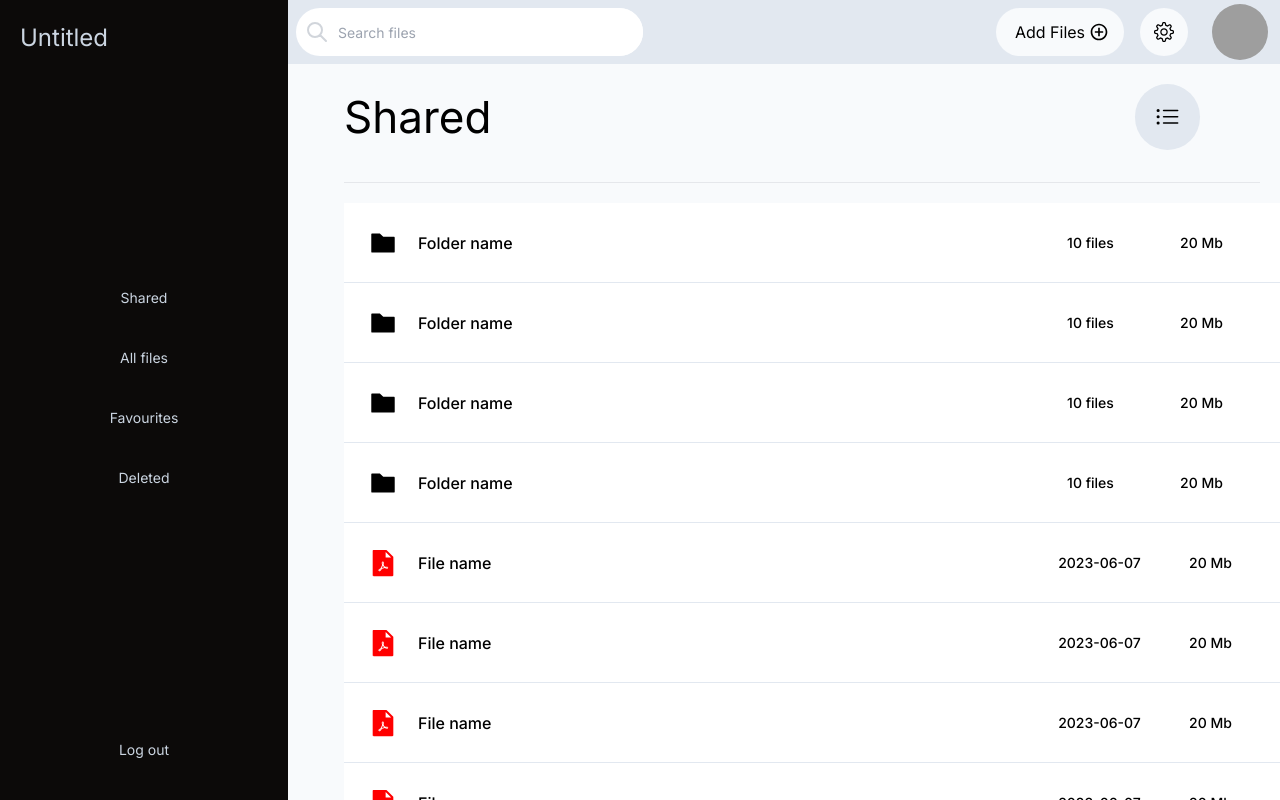
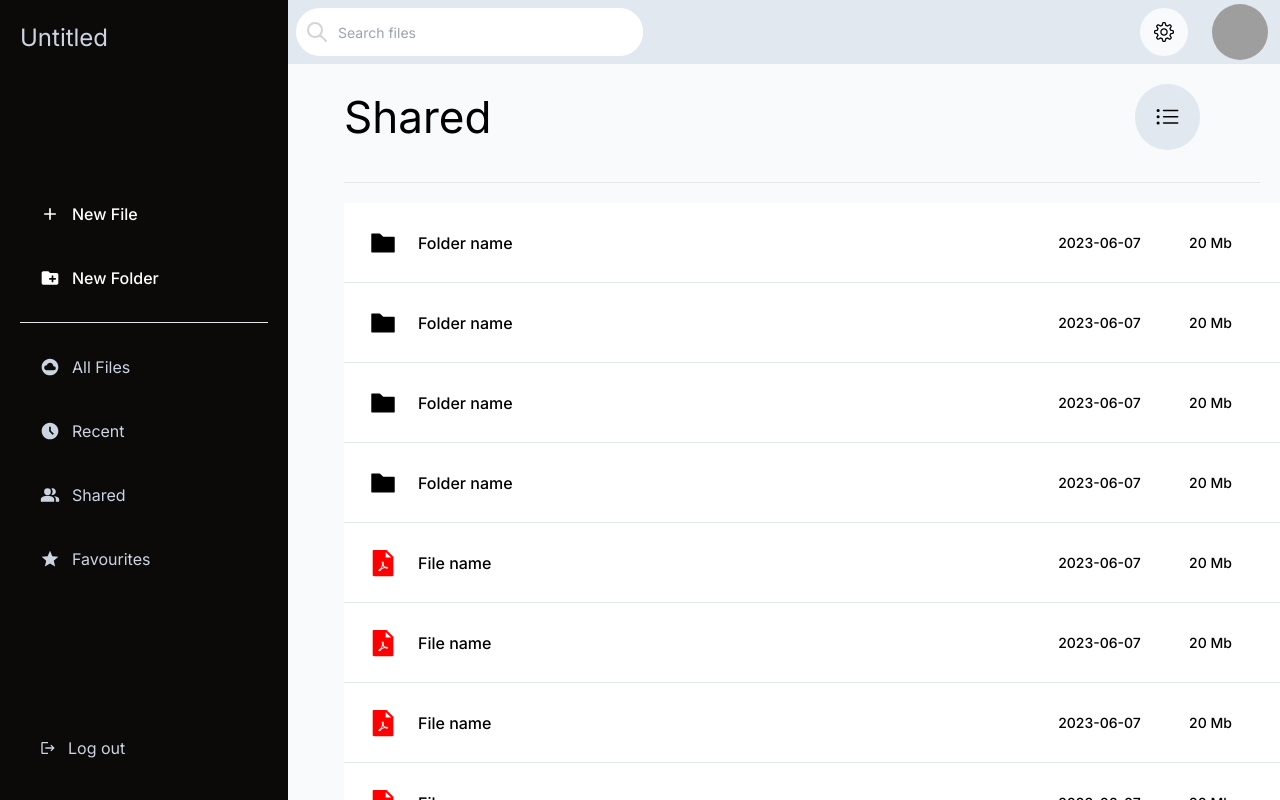
Before and after one commit to 98ZhaoJeffrey/pdf-editor, a Next.js app: page /dashboard in a window 1280 px wide. Both pictures are taken after a click on the button 1167 px from the left and 117 px from the top of the page. Built offline with nearby package versions, Linux system fonts and the light colour scheme; grey boxes are pictures that could not be loaded.

Commit message:
Changed the side bar visuals

```diff
--- a/src/app/components/FolderGridCard.tsx
+++ b/src/app/components/FolderGridCard.tsx
@@ -1,7 +1,7 @@
-import React from 'react'
+import React from 'react';
+import { AiFillFolder } from 'react-icons/ai';
 
-import { AiFillFolder } from "react-icons/ai";
-const FolderGridCard : React.FC = () => {
+const FolderGridCard: React.FC = () => {
     return (
         <>
             <div className='hover:drop-shadow-md'>
@@ -16,6 +16,7 @@ const FolderGridCard : React.FC = () => {
                 <div className='w-52 bg-slate-200 -mt-16 p-4 pl-6 rounded-b-3xl text-sm font-medium'>20 Mb</div>
             </div>
         </>
-    )
+    );
 }
-export default FolderGridCard
+
+export default FolderGridCard;
--- a/src/app/components/FolderListCard.tsx
+++ b/src/app/components/FolderListCard.tsx
@@ -1,22 +1,21 @@
-import React from 'react'
+import React from 'react';
+import { AiFillFolder } from 'react-icons/ai';
 
-import { AiFillFolder } from "react-icons/ai";
 const FolderListCard: React.FC = () => {
     return (
-        <>
         <div className='hover:drop-shadow-md'>
-                <div className="flex w-full h-20 bg-white p-6  justify-between border-b-slate-200 border-b">
+            <div className="flex w-full h-20 bg-white p-6 justify-between border-b-slate-200 border-b">
                 <div className='flex h-full gap-5 items-center'>
                     <AiFillFolder size={30} />
                     <h1 className='text-l font-medium'>Folder name</h1>
                 </div>
                 <div className='flex h-full items-center w-1/4 justify-around'>
-                        <h2 className='text-sm font-medium'>10 files</h2>
+                    <h2 className='text-sm font-medium'>2023-06-07</h2>
                     <div className='text-sm font-medium'>20 Mb</div>
                 </div>
             </div>
         </div>
-        </>
-    )
+    );
 }
-export default FolderListCard
+
+export default FolderListCard;
--- a/src/app/components/Navbar.tsx
+++ b/src/app/components/Navbar.tsx
@@ -1,18 +1,15 @@
-import React from 'react'
-import Searchbar from './Searchbar'
-import { SlSettings } from "react-icons/sl";
-import { MdAddCircleOutline } from "react-icons/md";
-const Navbar = () => {
+import React from 'react';
+import Searchbar from './Searchbar';
+import { SlSettings } from 'react-icons/sl';
+import { MdCreateNewFolder } from 'react-icons/md';
+
+
+const Navbar: React.FC = () => {
     return (
-        <div className='w-full h-16 bg-slate-200 flex-none flex  justify-between'>
+        <div className='w-full h-16 bg-slate-200 flex-none flex justify-between'>
             <Searchbar />
 
             <div className='flex'>
-                <button className='flex w-32 h-12 bg-slate-50 m-2 rounded-3xl hover:bg-slate-100 justify-center items-center'>
-                    <h3 className='p-1'>Add Files </h3>
-                    <MdAddCircleOutline size={20} />
-                </button>
-
                 <button className='w-12 h-12 rounded-full bg-slate-50 m-2 mr-5 pl-[0.85rem] hover:bg-slate-100'>
                     <SlSettings size={20} />
                 </button>
@@ -21,10 +18,11 @@ const Navbar = () => {
                 <img
                     src='https://t3.ftcdn.net/jpg/02/22/85/16/360_F_222851624_jfoMGbJxwRi5AWGdPgXKSABMnzCQo9RN.jpg'
                     className='rounded-full h-14 w-14 object-cover m-1 mr-3'
-                ></img>
+                    alt='User Profile'
+                />
             </div>
         </div>
-    )
+    );
 }
 
-export default Navbar
+export default Navbar;
--- a/src/app/components/PDFListCard.tsx
+++ b/src/app/components/PDFListCard.tsx
@@ -1,21 +1,21 @@
-import React from 'react'
-import { AiFillFilePdf } from "react-icons/ai";
+import React from 'react';
+import { AiFillFilePdf } from 'react-icons/ai';
 
 const PDFListCard: React.FC = () => {
     return (
         <div className='hover:drop-shadow-md'>
-        <div className="flex w-full h-20 bg-white p-6  justify-between border-b-slate-200 border-b">
+            <div className="flex w-full h-20 bg-white p-6 justify-between border-b-slate-200 border-b">
                 <div className='flex h-full gap-5 items-center'>
-                <AiFillFilePdf size={30} color='red'/>
+                    <AiFillFilePdf size={30} color='red' />
                     <h1 className='text-l font-medium'>File name</h1>
                 </div>
-            <div className='flex h-full items-center w-1/4 justify-around'>
+                <div className='flex h-full items-center w-1/4 justify-around text-center'>
                     <h2 className='text-sm font-medium'>2023-06-07</h2>
                     <div className='text-sm font-medium'>20 Mb</div>
                 </div>
             </div>
         </div>
-    )
+    );
 }
 
-export default PDFListCard
+export default PDFListCard;
--- a/src/app/components/Searchbar.tsx
+++ b/src/app/components/Searchbar.tsx
@@ -1,5 +1,5 @@
 "use client"
-import React from 'react'
+import React from 'react';
 
 const Searchbar = () => {
     return (
@@ -7,7 +7,7 @@ const Searchbar = () => {
             <div className="grid place-items-center h-full w-12 text-gray-300">
                 <button type='submit'>
                     <svg xmlns="http://www.w3.org/2000/svg" className="h-6 w-6" fill="none" viewBox="0 0 24 24" stroke="currentColor">
-                        <path stroke-linecap="round" stroke-linejoin="round" stroke-width="2" d="M21 21l-6-6m2-5a7 7 0 11-14 0 7 7 0 0114 0z" />
+                        <path strokeLinecap="round" strokeLinejoin="round" strokeWidth="2" d="M21 21l-6-6m2-5a7 7 0 11-14 0 7 7 0 0114 0z" />
                     </svg>
                 </button>
             </div>
@@ -15,9 +15,10 @@ const Searchbar = () => {
             <input
                 className="peer h-full w-full outline-none text-sm text-gray-700 pr-2 rounded-3xl bg-white"
                 type="text"
-                placeholder="Search files" />
+                placeholder="Search files"
+            />
         </form>
-    )
+    );
 }
 
-export default Searchbar
+export default Searchbar;
--- a/src/app/components/Sidebar.tsx
+++ b/src/app/components/Sidebar.tsx
@@ -1,19 +1,29 @@
-import React from 'react'
-import SidebarLink from './SidebarLink'
+import React from 'react';
+import SidebarLink from './SidebarLink';
+import { MdAccessTimeFilled, MdAdd, MdCloudCircle, MdCreateNewFolder, MdLogout, MdPeopleAlt, MdStar } from 'react-icons/md';
 
-const Sidebar = () => {
+const Sidebar: React.FC = () => {
     return (
         <div className='h-screen bg-stone-950 w-72 p-5 flex justify-between flex-col flex-none'>
             <h1 className='text-description text-slate-300'>Untitled</h1>
-            <div className='flex flex-col'>
-                <SidebarLink title="Shared" />
-                <SidebarLink title="All files" />
-                <SidebarLink title="Favourites" />
-                <SidebarLink title="Deleted" />
+            <div className='flex flex-col gap-3'>
+                <div>
+                    <SidebarLink alt={true}> <MdAdd size={20} /> New File </SidebarLink>
+                    <SidebarLink alt={true}> <MdCreateNewFolder size={20} /> New Folder </SidebarLink>
+                </div>
+                <hr></hr>
+                <div>
+
+                    <SidebarLink alt={false}> <MdCloudCircle size={20} /> All Files </SidebarLink>
+                    <SidebarLink alt={false}> <MdAccessTimeFilled size={20} /> Recent </SidebarLink>
+                    <SidebarLink alt={false}> <MdPeopleAlt size={20} /> Shared </SidebarLink>
+                    <SidebarLink alt={false}> <MdStar size={20} /> Favourites </SidebarLink>
+                </div>
             </div>
-            <SidebarLink title="Log out" />
+
+            <SidebarLink alt={false}> <MdLogout /> Log out </SidebarLink>
         </div>
-    )
+    );
 }
 
-export default Sidebar
+export default Sidebar;
--- a/src/app/components/SidebarLink.tsx
+++ b/src/app/components/SidebarLink.tsx
@@ -1,11 +1,23 @@
 import React from 'react'
 
-const SidebarLink: React.FC<{ title: string }> = ({ title }) => {
-    return (
-      <button className='text-slate-300 text-sm w-full text-center p-5 hover:bg-emerald-400 rounded-3xl'>
-        {title}
-      </button>
-    );
-  };
+const SidebarLink: React.FC<{ children: any, alt: boolean }> = ({ children, alt }) => {
+  return (
+    <>{
+      alt ?
+        <button className='text-white w-full text-center p-5 rounded-xl hover:bg-emerald-600 hover:text-white font-medium'>
+          <div className='flex items-center justify-start gap-3'>
+            {children}
+          </div>
+        </button>
+        :
+        <button className='text-slate-300 w-full text-center p-5 rounded-xl hover:bg-gray-600 hover:text-white hover:font-medium'>
+          <div className='flex items-center justify-start gap-3'>
+            {children}
+          </div>
+        </button>}
+    </>
+
+  );
+};
 
 export default SidebarLink
--- a/src/app/dashboard/page.tsx
+++ b/src/app/dashboard/page.tsx
@@ -55,26 +55,26 @@ const ListView: React.FC = () => {
     )
 }
 
-const page = () => {
-    const [gridView, setGridView] = useState(true);
+const Page: React.FC = () => {
+    const [gridView, setGridView] = useState<boolean>(true);
 
     return (
         <div className='pt-5 pl-14'>
             <div className='flex justify-between'>
                 <h1 className='text-title'>Shared</h1>
                 <button
-                    onClick={() => setGridView((prev) => !prev)}
+                    onClick={() => setGridView(prev => !prev)}
                     className='rounded-full mr-20 bg-slate-200 hover:bg-slate-300 p-5'
-                    title={gridView ? "Grid view" : "List view"}
+                    title={gridView ? 'Grid view' : 'List view'}
                 >
                     {gridView ? <BsGrid3X3Gap size={25} /> : <BsListUl size={25} />}
                 </button>
             </div>
-            <hr className='mb-5 mt-8 mr-5'></hr>
+            <hr className='mb-5 mt-8 mr-5' />
             {/* Displays all of the pdf files */}
             {gridView ? <GridView /> : <ListView />}
         </div>
-    )
-}
+    );
+};
 
-export default page
+export default Page;
```
Also changed, not shown: src/app/components/PDFGridCard.tsx (+7 -8 lines). Lines whose indentation alone changed are shown as unchanged.
